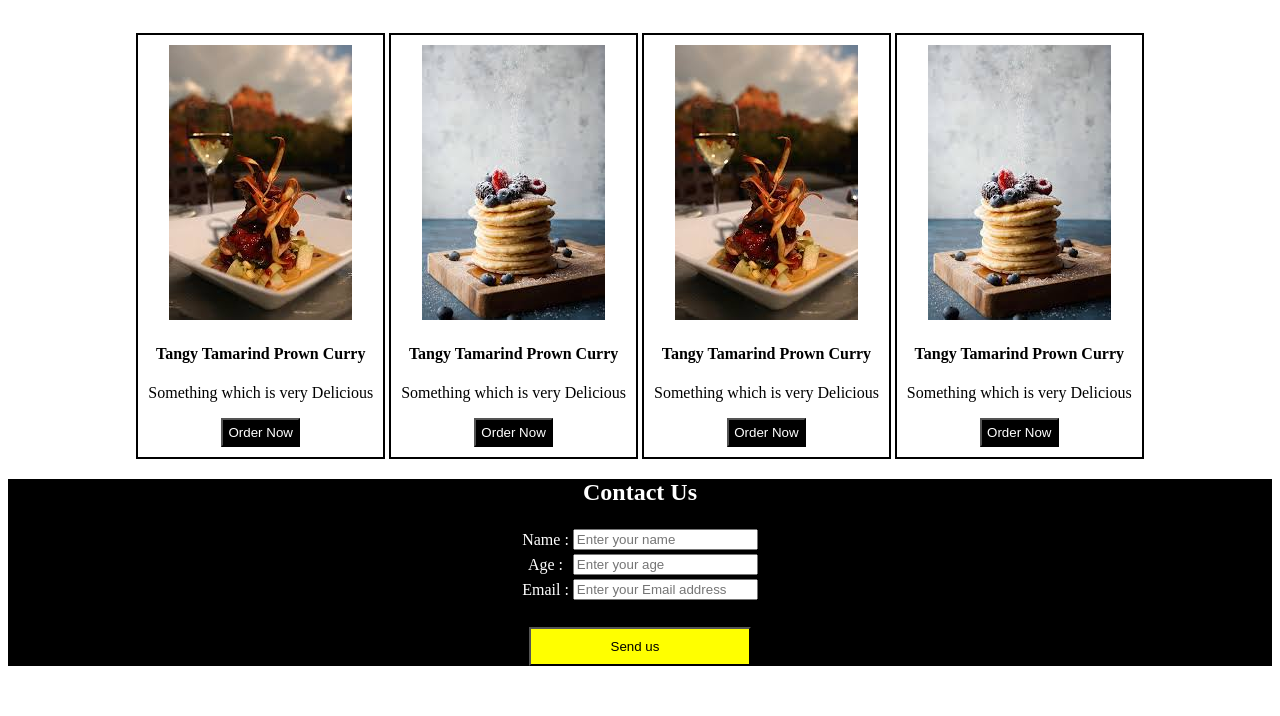
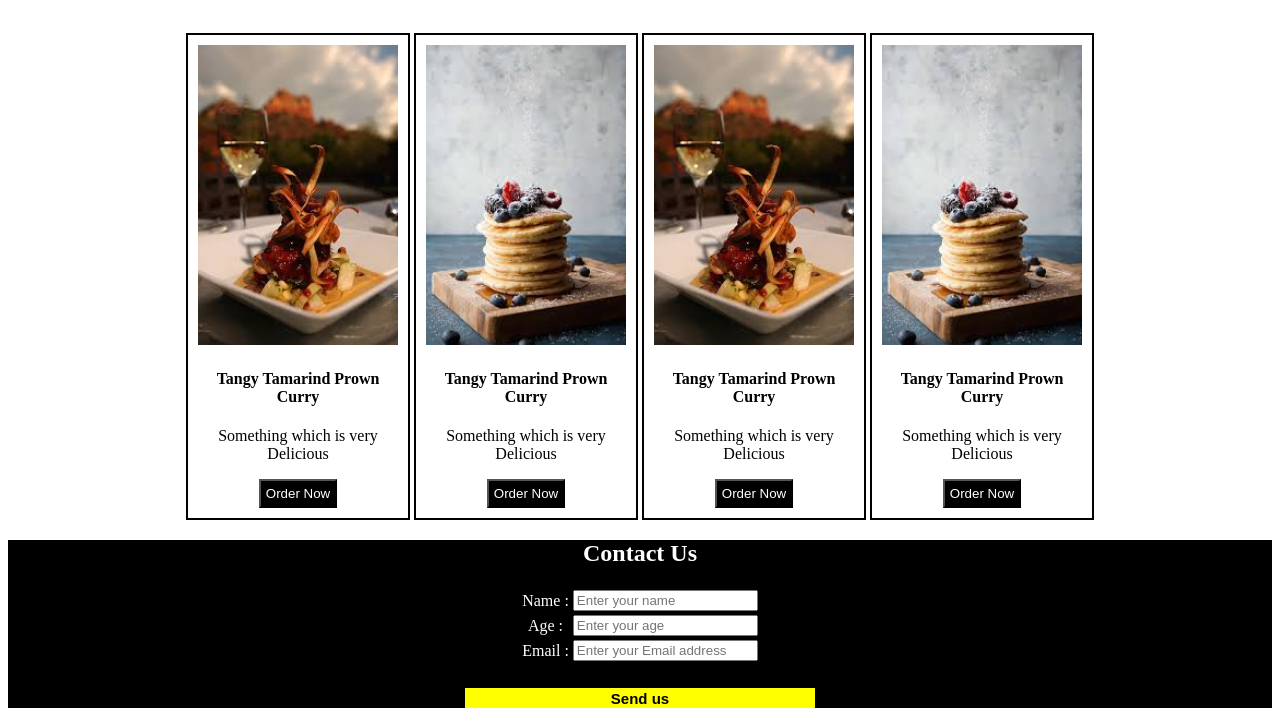
Before and after one commit to Vidhya1203/Reestar-project, a plain HTML site: page index.html in a window 1280 px wide. Shown: the part 101-817 px from the top of the page. Drawn offline with Linux system fonts and the light colour scheme.

Commit message:
Add files via upload

```diff
--- a/index.html
+++ b/index.html
@@ -49,6 +49,7 @@
 </div>
 <div class="footer">
     <h2>Contact Us</h2>
+    <center>
     <form class="footer__des">
         <table>
             <tr><td>Name :</td> <td><input type="text" placeholder="Enter your name"></td></tr>
@@ -58,6 +59,7 @@
             </tr>
         </table>
     </form>
+</center>
     <button  class="button">Send us</button>
 </div>
 
--- a/style.css
+++ b/style.css
@@ -6,13 +6,17 @@
 .header-title{
     font-weight: 600;
 }
+img{
+    width: 200px;
+    height:300px;
+}
 .box-one{
     padding:10px;
     margin-top: 20px;
     display: inline-block;
     border: black 2px solid;
     text-align: center;
-
+    width:200px;
 }
 .box-two{
     padding:10px;
@@ -20,6 +24,7 @@
     display: inline-block;
     text-align: center;
     border: black 2px solid;
+    width:200px;
 
 
 
@@ -30,6 +35,7 @@
     display: inline-block;
     text-align: center;
     border: black 2px solid;
+    width:200px;
 
 
 
@@ -40,7 +46,7 @@
     display: inline-block;
     text-align: center;
     border: black 2px solid;
-
+    width:200px;
 
 
 }
@@ -54,15 +60,13 @@
 
 
 .button{
+    width: 350px;
+    height: 20px;
     background-color: yellow;
-    color:black;
-    padding-left :80px;
-    padding-right:90px;
-    padding-bottom: 10px;
-    padding-top:10px;
+    border: none;
     margin-top: 10px;
-    margin-right: 40%;
-    margin-left: 40%;
+    font-size: 15px;
+    font-weight: bold;
 
 
 
```
